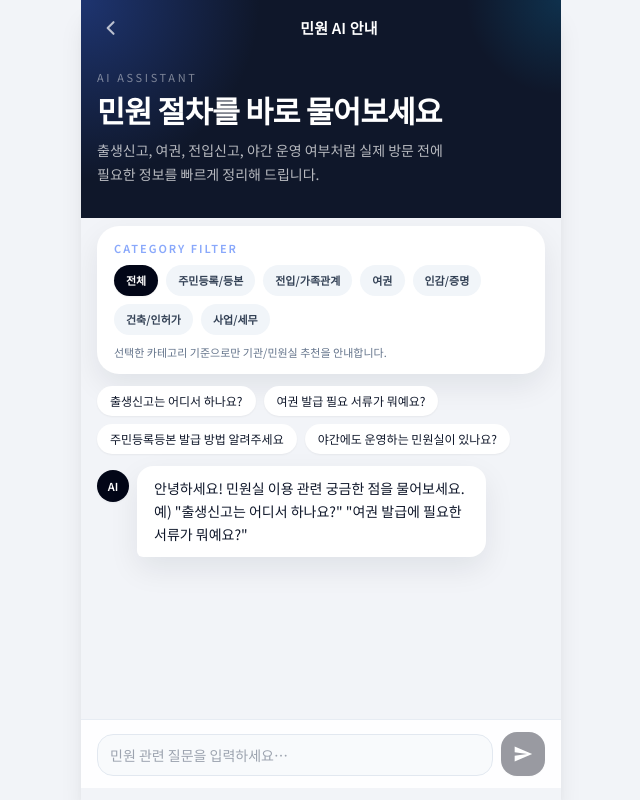
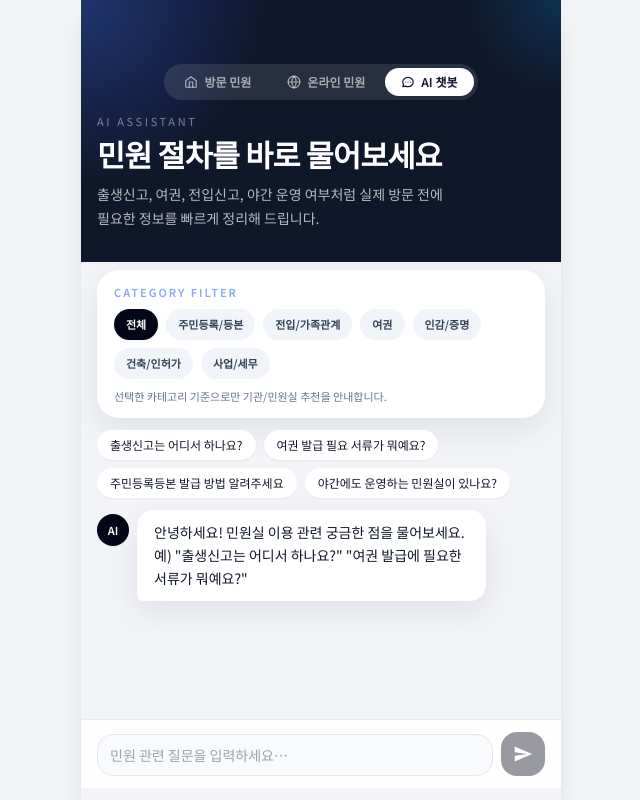
Before and after one commit to sumin-990416/complaint_service, a Vue app in the folder frontend/: page /chat in a window 1280 px wide. Shown: the whole page, without its empty margins (319-959 px from the left). Built offline with nearby package versions, Linux system fonts and the light colour scheme.

Commit message:
fix : total

```diff
--- a/frontend/src/App.vue
+++ b/frontend/src/App.vue
@@ -1,35 +1,17 @@
 <script setup>
-import { RouterView, useRoute, useRouter } from 'vue-router'
-import { ref } from 'vue'
+import { RouterView, useRoute } from 'vue-router'
 
 const route = useRoute()
-const router = useRouter()
-
-const transitionName = ref('page-fade')
-
-router.beforeEach((to, from) => {
-  const toDepth = to.meta?.depth ?? 0
-  const fromDepth = from.meta?.depth ?? 0
-
-  if (toDepth !== fromDepth) {
-    transitionName.value = toDepth > fromDepth ? 'page-slide-up' : 'page-slide-down'
-  } else {
-    const toIndex = to.meta?.index ?? 0
-    const fromIndex = from.meta?.index ?? 0
-    transitionName.value = toIndex > fromIndex ? 'page-slide-left' : 'page-slide-right'
-  }
-})
 </script>
 
 <template>
   <div class="app-shell relative">
     <div class="page-frame shadow-xl overflow-hidden">
       <RouterView v-slot="{ Component }">
-        <Transition :name="transitionName" mode="out-in">
+        <Transition name="page-fade" mode="out-in">
           <component :is="Component" :key="route.fullPath" />
         </Transition>
       </RouterView>
     </div>
-
   </div>
 </template>
--- a/frontend/src/components/OfficeCard.vue
+++ b/frontend/src/components/OfficeCard.vue
@@ -48,7 +48,7 @@ function formatDist(d) {
           <div class="flex gap-1.5 mt-1.5 flex-wrap">
             <span v-if="office.nght_oper_yn === 'Y'" class="inline-flex items-center gap-1 text-[10px] font-semibold bg-violet-50 text-violet-700 px-2 py-0.5 rounded-full">
               <svg xmlns="http://www.w3.org/2000/svg" class="w-3 h-3" fill="none" viewBox="0 0 24 24" stroke="currentColor" stroke-width="2"><path stroke-linecap="round" stroke-linejoin="round" d="M20.354 15.354A9 9 0 018.646 3.646 9.003 9.003 0 0012 21a9.003 9.003 0 008.354-5.646z"/></svg>
-              야간
+              야간 여권 운영
             </span>
             <span v-if="office.wknd_oper_yn === 'Y'" class="inline-flex items-center gap-1 text-[10px] font-semibold bg-emerald-50 text-emerald-700 px-2 py-0.5 rounded-full">
               <svg xmlns="http://www.w3.org/2000/svg" class="w-3 h-3" fill="none" viewBox="0 0 24 24" stroke="currentColor" stroke-width="2"><rect x="3" y="4" width="18" height="18" rx="2" ry="2"/><line x1="16" y1="2" x2="16" y2="6"/><line x1="8" y1="2" x2="8" y2="6"/><line x1="3" y1="10" x2="21" y2="10"/></svg>
--- a/frontend/src/components/OfficeInfoCard.vue
+++ b/frontend/src/components/OfficeInfoCard.vue
@@ -139,7 +139,7 @@ watch(() => props.office?.cso_sn, loadPhoneNumber, { immediate: true })
       <span class="inline-flex items-center text-sm font-semibold px-3.5 py-2 rounded-full"
         :class="office.nght_oper_yn === 'Y' ? 'bg-violet-50 text-violet-600' : 'bg-muted text-muted-foreground'">
         <Moon class="w-3.5 h-3.5 mr-1.5" />
-        {{ office.nght_oper_yn === 'Y' ? '야간 운영' : '야간 미운영' }}
+        {{ office.nght_oper_yn === 'Y' ? '야간 여권 운영' : '야간 미운영' }}
       </span>
       <span class="inline-flex items-center text-sm font-semibold px-3.5 py-2 rounded-full"
         :class="office.wknd_oper_yn === 'Y' ? 'bg-emerald-50 text-emerald-600' : 'bg-muted text-muted-foreground'">
--- a/frontend/src/style.css
+++ b/frontend/src/style.css
@@ -124,59 +124,3 @@
 .page-fade-leave-to {
   opacity: 0;
 }
-
-/* 좌측으로 슬라이드 (앞으로) */
-.page-slide-left-enter-active,
-.page-slide-left-leave-active {
-  transition: transform 0.28s cubic-bezier(0.4, 0, 0.2, 1), opacity 0.28s ease;
-}
-.page-slide-left-enter-from {
-  transform: translateX(40px);
-  opacity: 0;
-}
-.page-slide-left-leave-to {
-  transform: translateX(-40px);
-  opacity: 0;
-}
-
-/* 우측으로 슬라이드 (뒤로) */
-.page-slide-right-enter-active,
-.page-slide-right-leave-active {
-  transition: transform 0.28s cubic-bezier(0.4, 0, 0.2, 1), opacity 0.28s ease;
-}
-.page-slide-right-enter-from {
-  transform: translateX(-40px);
-  opacity: 0;
-}
-.page-slide-right-leave-to {
-  transform: translateX(40px);
-  opacity: 0;
-}
-
-/* 위로 슬라이드 (깊이 진입) */
-.page-slide-up-enter-active,
-.page-slide-up-leave-active {
-  transition: transform 0.3s cubic-bezier(0.4, 0, 0.2, 1), opacity 0.3s ease;
-}
-.page-slide-up-enter-from {
-  transform: translateY(32px);
-  opacity: 0;
-}
-.page-slide-up-leave-to {
-  transform: translateY(-16px);
-  opacity: 0;
-}
-
-/* 아래로 슬라이드 (뒤로가기) */
-.page-slide-down-enter-active,
-.page-slide-down-leave-active {
-  transition: transform 0.3s cubic-bezier(0.4, 0, 0.2, 1), opacity 0.3s ease;
-}
-.page-slide-down-enter-from {
-  transform: translateY(-16px);
-  opacity: 0;
-}
-.page-slide-down-leave-to {
-  transform: translateY(32px);
-  opacity: 0;
-}
--- a/frontend/src/views/ChatView.vue
+++ b/frontend/src/views/ChatView.vue
@@ -120,8 +120,35 @@ onMounted(() => {
   <div class="flex flex-col h-dvh bg-background safe-bottom">
     <section class="relative overflow-hidden bg-[#0f172a] text-white flex-shrink-0">
       <div class="absolute inset-0 bg-[radial-gradient(circle_at_top_left,_rgba(59,110,248,0.34),_transparent_34%),radial-gradient(circle_at_top_right,_rgba(14,165,233,0.18),_transparent_18%)]"></div>
-      <AppHeader title="민원 AI 안내" :show-back="true" @back="router.back()" />
-      <div class="relative page-gutter pt-3 pb-8">
+      <AppHeader title="" />
+
+      <!-- 모드 토글 -->
+      <div class="relative page-gutter pt-2 pb-2 flex justify-center">
+        <div class="inline-flex items-center rounded-full bg-white/10 p-1 gap-1">
+          <button
+            class="rounded-full px-4 py-1.5 text-xs font-semibold transition-colors text-white/60 hover:text-white/80 flex items-center gap-1.5"
+            @click="router.push('/')"
+          >
+            <svg xmlns="http://www.w3.org/2000/svg" class="w-3.5 h-3.5" fill="none" viewBox="0 0 24 24" stroke="currentColor" stroke-width="2"><path stroke-linecap="round" stroke-linejoin="round" d="M3 9.75L12 3l9 6.75V20a1 1 0 01-1 1H4a1 1 0 01-1-1V9.75z"/><path stroke-linecap="round" stroke-linejoin="round" d="M9 21V12h6v9"/></svg>
+            방문 민원
+          </button>
+          <button
+            class="rounded-full px-4 py-1.5 text-xs font-semibold transition-colors text-white/60 hover:text-white/80 flex items-center gap-1.5"
+            @click="router.push('/online')"
+          >
+            <svg xmlns="http://www.w3.org/2000/svg" class="w-3.5 h-3.5" fill="none" viewBox="0 0 24 24" stroke="currentColor" stroke-width="2"><circle cx="12" cy="12" r="10"/><path stroke-linecap="round" d="M2 12h20M12 2a15.3 15.3 0 010 20M12 2a15.3 15.3 0 000 20"/></svg>
+            온라인 민원
+          </button>
+          <button
+            class="rounded-full px-4 py-1.5 text-xs font-semibold transition-colors bg-white text-slate-900 shadow-sm flex items-center gap-1.5"
+          >
+            <svg xmlns="http://www.w3.org/2000/svg" class="w-3.5 h-3.5" fill="none" viewBox="0 0 24 24" stroke="currentColor" stroke-width="2"><path stroke-linecap="round" stroke-linejoin="round" d="M8 12h.01M12 12h.01M16 12h.01M21 12c0 4.418-4.03 8-9 8a9.863 9.863 0 01-4.255-.949L3 20l1.395-3.72C3.512 15.042 3 13.574 3 12c0-4.418 4.03-8 9-8s9 3.582 9 8z"/></svg>
+            AI 챗봇
+          </button>
+        </div>
+      </div>
+
+      <div class="relative page-gutter pt-1 pb-8">
         <p class="text-[11px] uppercase tracking-[0.24em] text-white/45">AI Assistant</p>
         <h1 class="hero-copy mt-2 font-bold tracking-tight">민원 절차를 바로 물어보세요</h1>
         <p class="mt-3 max-w-[22rem] text-sm leading-6 text-white/70">
```
Also changed, not shown: frontend/src/router/index.js (+4 -4 lines), 1 other file (tests, documents, lock files or other folders).
